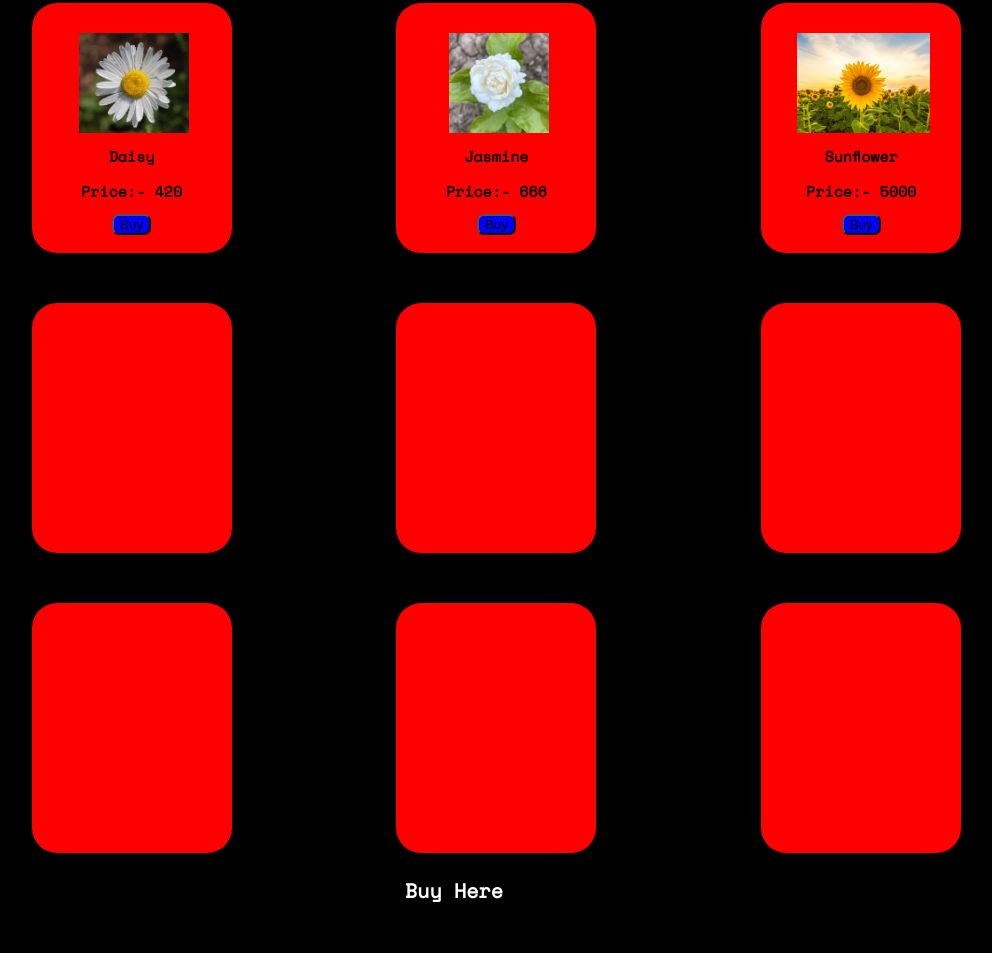
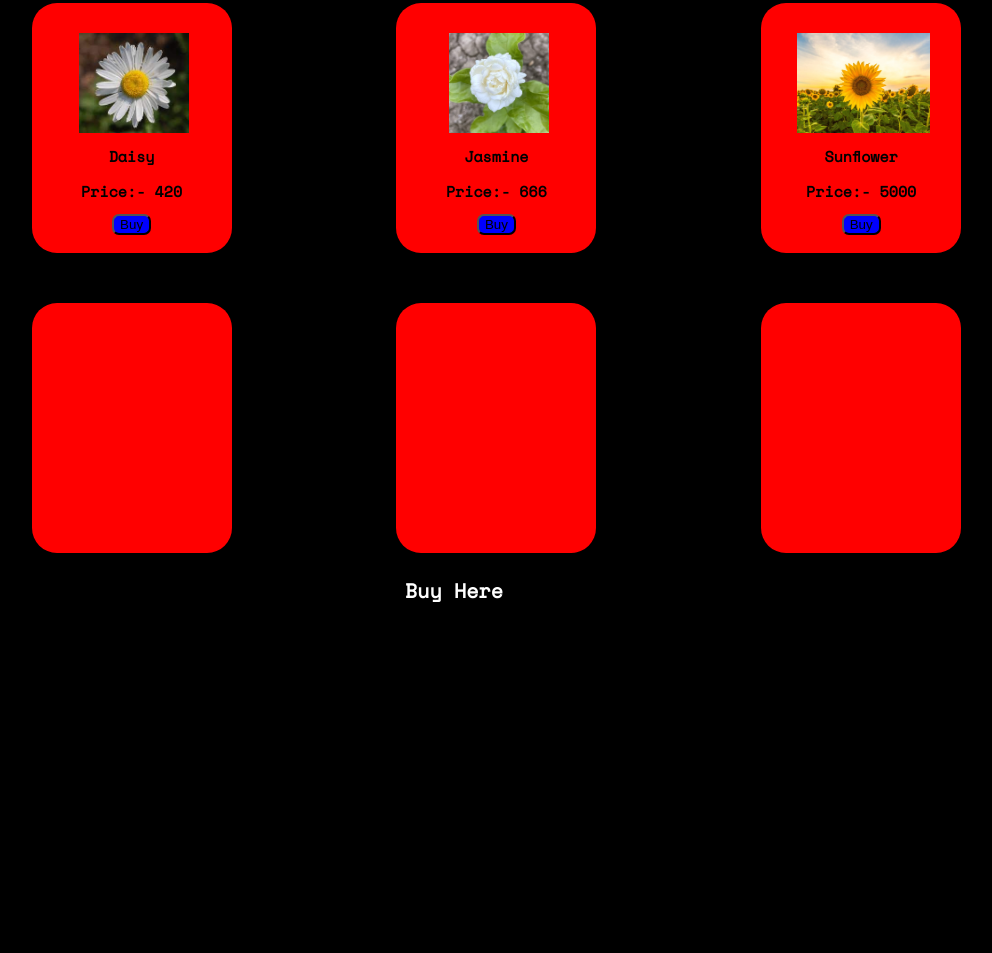
Before and after one commit to chitresh99/petalmarket, a plain HTML site: page index.html in a window 1280 px wide. Shown: the part 305-1258 px from the top of the page, without its empty margins (186-1178 px from the left). After the commit the page ends 976 px from the top, so only its background shows below. Drawn offline with nearby package versions, Linux system fonts and the light colour scheme.

Commit message:
removed a row

```diff
--- a/index.html
+++ b/index.html
@@ -89,19 +89,7 @@
         </div>
     </div>
 
-    <div class="product3">
-        <div class="card1">
 
-        </div>
-
-        <div class="card2">
-
-        </div>
-
-        <div class="card3">
-
-        </div>
-    </div>
 
     <div class="buy">
         <h1>Buy Here</h1>
```
